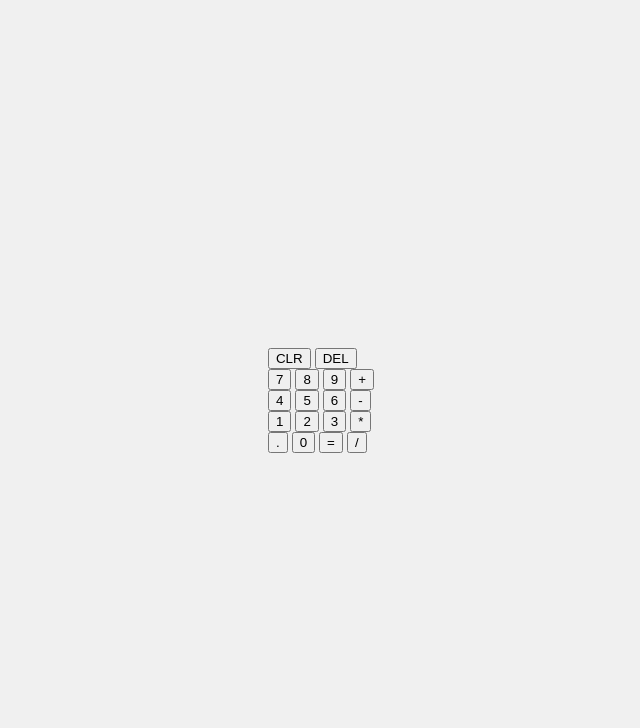
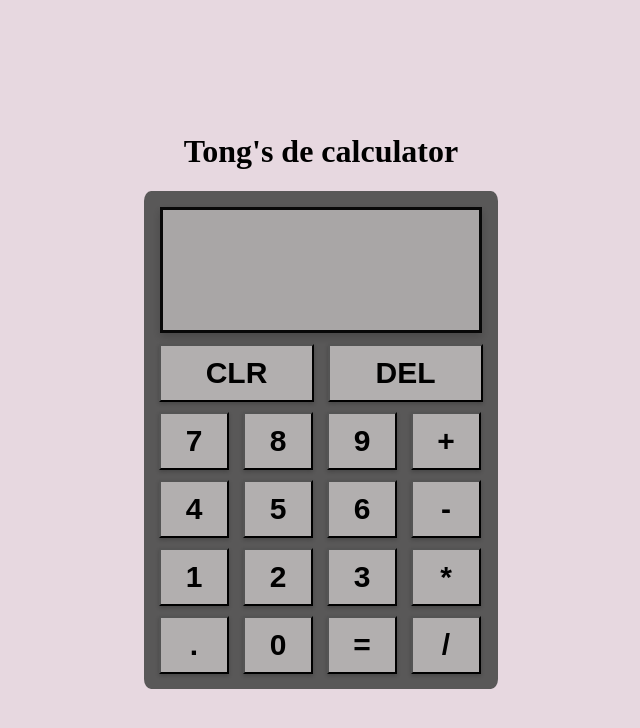
Before and after one commit to ntmy777/calculator, a plain HTML site: page index.html in a window 1280 px wide. Shown: the whole page, without its empty margins (319-959 px from the left). Drawn offline with Linux system fonts and the light colour scheme.

Commit message:
updated display

```diff
--- a/index.html
+++ b/index.html
@@ -11,7 +11,9 @@
 </head>
 
 <body>
+    <h1>Tong's de calculator</h1>
     <div class="container">
+
         <div class="display">
             <div class="upDisplay"></div>
             <div class="lowDisplay"></div>
--- a/javascript.js
+++ b/javascript.js
@@ -182,6 +182,9 @@ document.addEventListener('keydown', function (event) {
     }
 
     else if (key === "+" || key === "-" || key === "*" || key === "/" || key === "=") {
+        if(key ==="/"){
+            event.preventDefault();
+        }
         if (repeat === 0) {
             front = +userInput.join('');
             mid = key;
--- a/style.css
+++ b/style.css
@@ -1,8 +1,43 @@
-body {
+html {
     display: flex;
     justify-content: center;
     align-items: center;
     min-height: 100vh;
     margin: 0; /* Remove default body margin */
-    background-color: #f0f0f0; /* Set a background color if desired */
+    background-color: #e7d8e0; /* Set a background color if desired */
 }
+
+.container{
+    background-color: rgb(89, 88, 88);
+    padding: 10px;
+    border-radius: 2%;
+}
+
+button, .display{
+    background-color: rgb(178, 175, 175);
+    margin : 5px;
+    padding: 10px 20px;
+    box-shadow: 0px 2px 4px rgba(0, 0, 0, 0.2);
+    font-weight: bold;
+    font-size: 30px;
+    width: 70px;
+}
+
+.display{
+    margin : 6px;
+    opacity: 0.9;
+    box-shadow: 0px 4px 8px rgba(0, 0, 0, 0.2);
+    height: 100px;
+    width: auto;
+    border: 3px solid black;
+    text-align: right;
+}
+
+#clear, #del{
+    width: 155px;
+}
+
+h1{
+    background-color: transparent;
+    text-align: center;
+}
```
